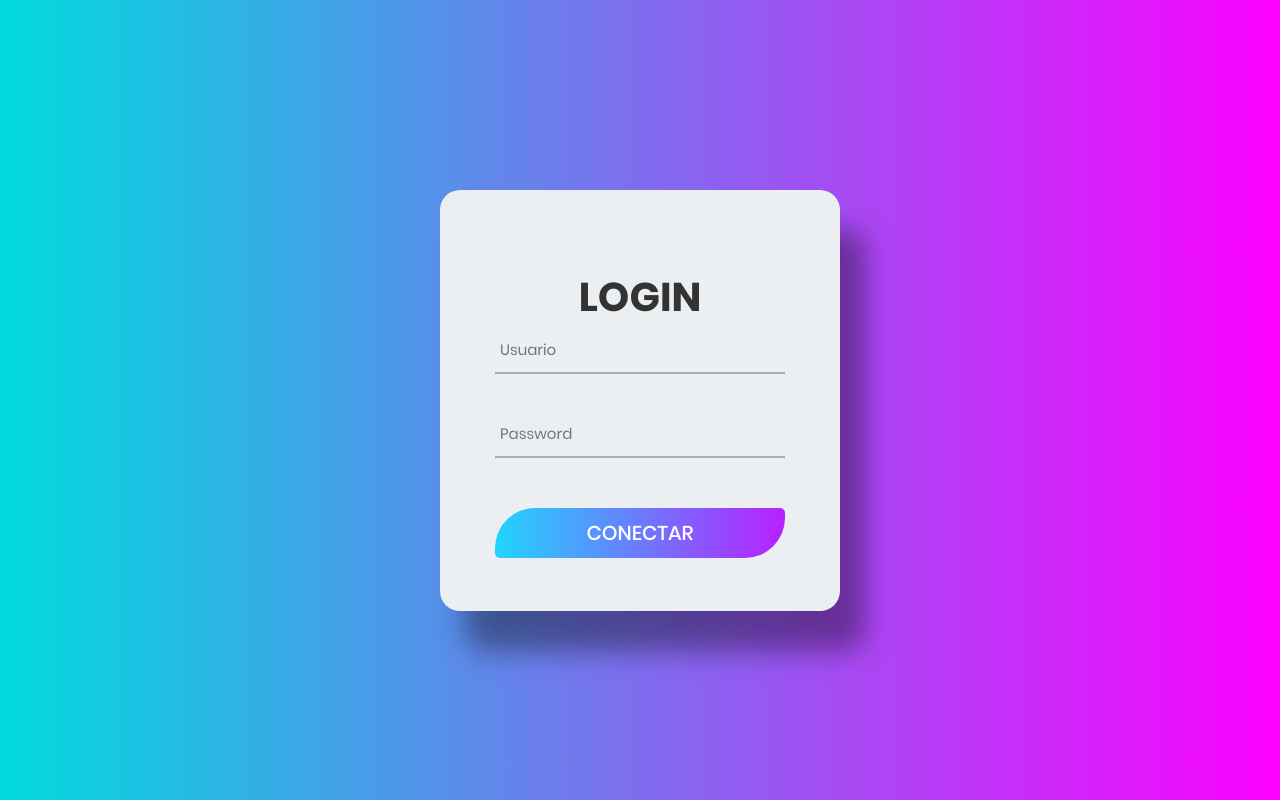
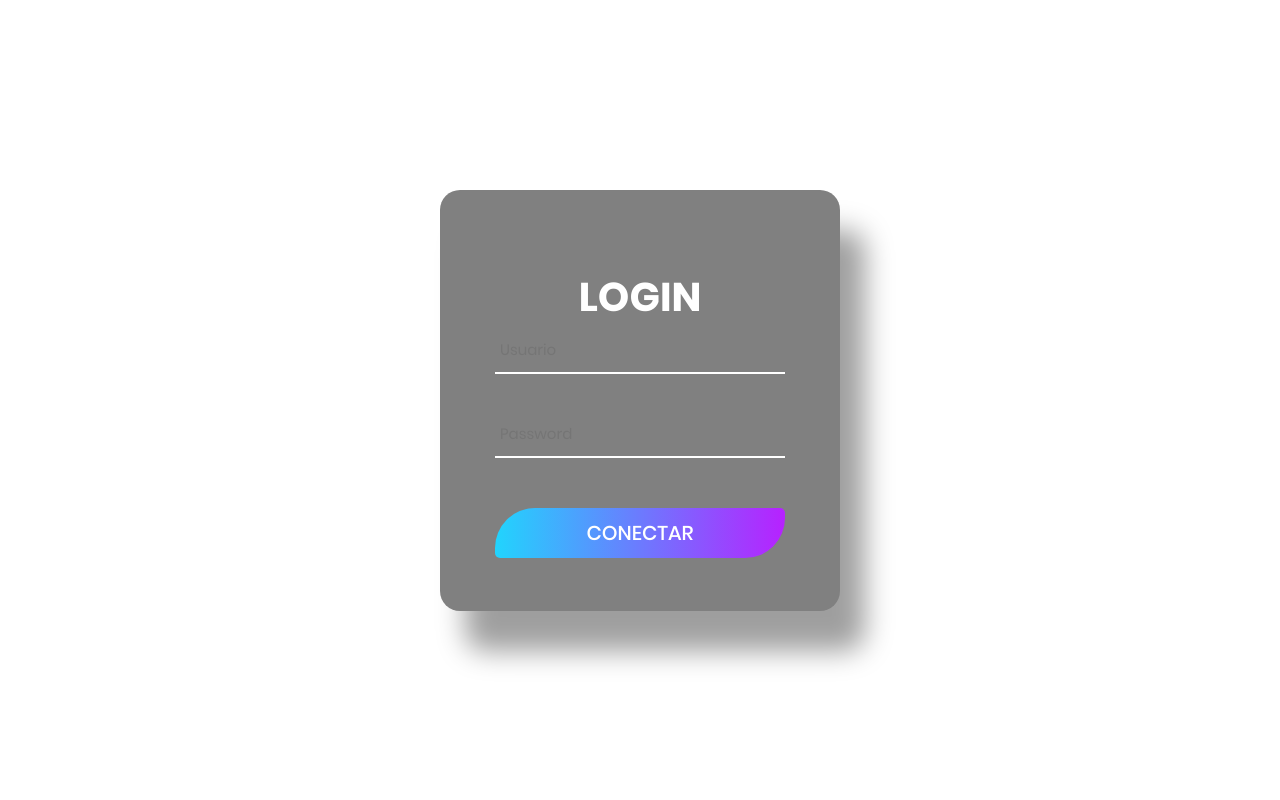
Before and after one commit to DanielEscobar21/easyCrudWLogin, a PHP site: page / in a window 1280 px wide. Run offline with PHP 8.4, Linux system fonts and the light colour scheme.

Commit message:
Change view

```diff
--- a/estilos.css
+++ b/estilos.css
@@ -56,18 +56,15 @@
   justify-content: center;
   align-items: center;
   padding: 15px;
-  background: -webkit-linear-gradient(to right, #00dbde, #fc00ff);
-  background: linear-gradient(to right, #00dbde, #fc00ff);
 }
 
 .wrap-login {
   width: 400px;
-  background: #eceff1;
+  background: grey;
   border-radius: 20px;
   overflow: hidden;
   padding: 77px 55px 53px 55px;
   -webkit-box-shadow: 25px 40px 28px 0px rgba(0, 0, 0, 0.38);
- /* box-shadow: eje-x | eje-y | blur-radius | color */
 }
 
 
@@ -81,7 +78,7 @@
   display: block;
   font-family: Poppins-Bold;
   font-size: 40px;
-  color: #333333;
+  color: white;
   line-height: 1.5;
   text-align: center;
 }
@@ -93,14 +90,14 @@
 .wrap-input100 {
   width: 100%;
   position: relative;
-  border-bottom: 2px solid #adadad;
+  border-bottom: 2px solid white;
   margin-bottom: 37px;
 }
 
 .input100 {
   font-family: Poppins-Regular;
   font-size: 15px;
-  color: #555555;
+  color: white;
   line-height: 1.2;
 
   display: block;
--- a/index.php
+++ b/index.php
@@ -5,7 +5,7 @@
         <!-- Required meta tags -->
         <meta charset="utf-8">
         <meta name="viewport" content="width=device-width, initial-scale=1, shrink-to-fit=no">
-        <title>Login con  PHP - Bootstrap 4</title>
+        <title>Login</title>
 
         <link rel="stylesheet" href="bootstrap/css/bootstrap.min.css">
         <link rel="stylesheet" href="estilos.css">
```
